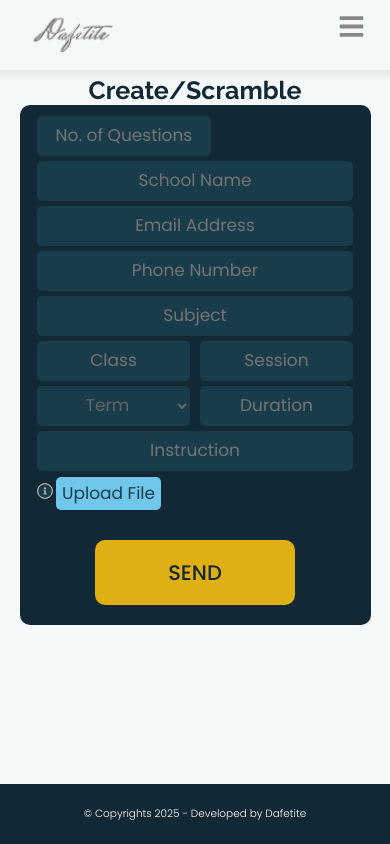
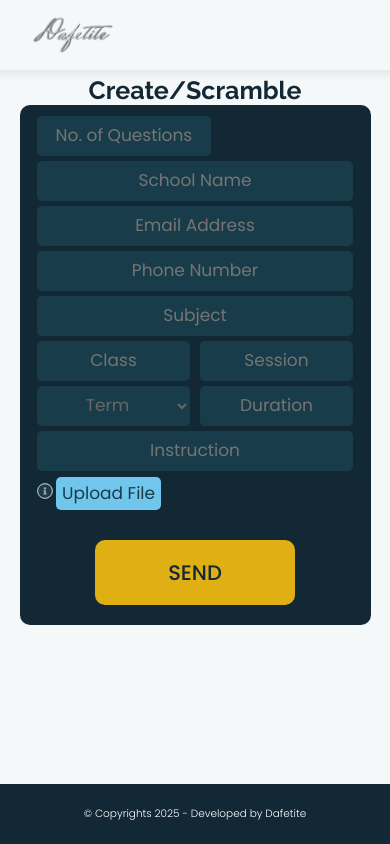
Before and after one commit to DafetiteOgaga/studdiebudie_frontend, a React (Create React App) app: page /eshuflFrontend/scramble in a window 390 px wide. Built offline with nearby package versions, Linux system fonts and the light colour scheme.

Commit message:
fixed Header.js: removed hamburger menu for mobile devices

```diff
--- a/src/components/Header.js
+++ b/src/components/Header.js
@@ -16,7 +16,7 @@ const headerMenus = [
 ]
 
 export default function Header () {
-	const [menuOpen, setMenuOpen] = useState(-1);
+	// const [menuOpen, setMenuOpen] = useState(-1);
 	const isMobile = useIsMobile();
 	const location = useLocation().pathname.split("/")[1];
 	const [isVisible, setIsVisible] = useState(true);
@@ -31,7 +31,7 @@ export default function Header () {
 				setIsVisible(true);
 			}
 			setLastScrollY(window.scrollY);
-			setMenuOpen(-1);
+			// setMenuOpen(-1);
 		};
 		window.addEventListener("scroll", handleScroll);
 		return () => window.removeEventListener("scroll", handleScroll);
@@ -58,10 +58,12 @@ export default function Header () {
 							</div>
 						</>
 						:
-						<div
-						className='hamburgerMenu'>
-							<HamburgerMenu menuOpen={menuOpen} setMenuOpen={setMenuOpen} location={location} lastScrollY={lastScrollY} />
-						</div>
+						null
+						// <div
+						// className='hamburgerMenu'>
+						// 	<HamburgerMenu
+						// 	menuOpen={menuOpen} setMenuOpen={setMenuOpen} location={location} lastScrollY={lastScrollY} />
+						// </div>
 					}
 				</div>
 			</nav>
@@ -69,65 +71,65 @@ export default function Header () {
 	)
 }
 
-const HamburgerMenu = ({ menuOpen, setMenuOpen, location, lastScrollY }) => {
-	const iconSize = 27
-	// const [isCloseMenu, setIsCloseMenu] = useState(false);
-	const menuRef = useRef(null);
-	useEffect(() => {
-		const handleClickOutside = (event) => {
-		  	// If menu is open AND the click is outside the menu container
-			if (menuOpen && menuRef.current && !menuRef.current.contains(event.target)) {
-				setMenuOpen(0);
-			}
-		};
-		document.addEventListener("mousedown", handleClickOutside);
-		return () => {
-			document.removeEventListener("mousedown", handleClickOutside);
-		};
-	}, [menuOpen, setMenuOpen]);
+// const HamburgerMenu = ({ menuOpen, setMenuOpen, location, lastScrollY }) => {
+// 	const iconSize = 27
+// 	// const [isCloseMenu, setIsCloseMenu] = useState(false);
+// 	const menuRef = useRef(null);
+// 	useEffect(() => {
+// 		const handleClickOutside = (event) => {
+// 		  	// If menu is open AND the click is outside the menu container
+// 			if (menuOpen && menuRef.current && !menuRef.current.contains(event.target)) {
+// 				setMenuOpen(0);
+// 			}
+// 		};
+// 		document.addEventListener("mousedown", handleClickOutside);
+// 		return () => {
+// 			document.removeEventListener("mousedown", handleClickOutside);
+// 		};
+// 	}, [menuOpen, setMenuOpen]);
 
-	const handleMenuClicks = () => {
-		setMenuOpen(prev => {
-			let returnVal
-			if (prev===1) returnVal = 0
-			else if (prev===0) returnVal = 1
-			else returnVal = 1
-			// console.log('menuOpen from', prev, 'to', !prev);
-			// setIsCloseMenu(prev);
-			return returnVal
-		});
-	}
-	const menuIndex = Number(menuOpen)
-	const hamburgerColor = '#888'
-	// console.log('\nisCloseMenu:', isCloseMenu);
-	return (
-		<div ref={menuRef}>
-			<div className="burger-menu-icon" onClick={() => handleMenuClicks()}>
-				<div className='menu_display'>
-					{(menuOpen===1) ?
-						<>
-							<div style={styles.menuIconPostion}>
-								<FaTimes size={iconSize} color={hamburgerColor} />
-							</div>
-						</>
-						:
-						(menuOpen===0) ?
-						<>
-							<div style={styles.menuIconPostion}>
-								<FaBars size={iconSize} color={hamburgerColor} />
-							</div>
-						</>
-						:
-						<FaBars size={iconSize} color={hamburgerColor} />
-					}
-					<HeaderMenu location={location} index={menuIndex} menuOpen={menuOpen} />
-				</div>
-			</div>
-		</div>
-	);
-};
+// 	const handleMenuClicks = () => {
+// 		setMenuOpen(prev => {
+// 			let returnVal
+// 			if (prev===1) returnVal = 0
+// 			else if (prev===0) returnVal = 1
+// 			else returnVal = 1
+// 			// console.log('menuOpen from', prev, 'to', !prev);
+// 			// setIsCloseMenu(prev);
+// 			return returnVal
+// 		});
+// 	}
+// 	const menuIndex = Number(menuOpen)
+// 	const hamburgerColor = '#888'
+// 	// console.log('\nisCloseMenu:', isCloseMenu);
+// 	return (
+// 		<div ref={menuRef}>
+// 			<div className="burger-menu-icon" onClick={() => handleMenuClicks()}>
+// 				<div className='menu_display'>
+// 					{(menuOpen===1) ?
+// 						<>
+// 							<div style={styles.menuIconPostion}>
+// 								<FaTimes size={iconSize} color={hamburgerColor} />
+// 							</div>
+// 						</>
+// 						:
+// 						(menuOpen===0) ?
+// 						<>
+// 							<div style={styles.menuIconPostion}>
+// 								<FaBars size={iconSize} color={hamburgerColor} />
+// 							</div>
+// 						</>
+// 						:
+// 						<FaBars size={iconSize} color={hamburgerColor} />
+// 					}
+// 					<HeaderMenu location={location} index={menuIndex} menuOpen={menuOpen} />
+// 				</div>
+// 			</div>
+// 		</div>
+// 	);
+// };
 
-const HeaderMenu = ({location, index, menuOpen}) => {
+const HeaderMenu = ({location, index}) => {
 	const isMobile = useIsMobile();
 	const menuSlides = ['slideOutMenuLeft', 'slideInMenuRight']
 	// console.log(
@@ -137,7 +139,8 @@ const HeaderMenu = ({location, index, menuOpen}) => {
 	// )
 	return (
 		<>
-			{(menuOpen===-1)?null:
+			{
+			// (menuOpen===-1)?null:
 			<ul className={`navbar-nav ${menuSlides[index]} headerMaxHeight`}>
 				{headerMenus.map((menu, index) => {
 					const active = location === menu.link.split('/')[1]
```
